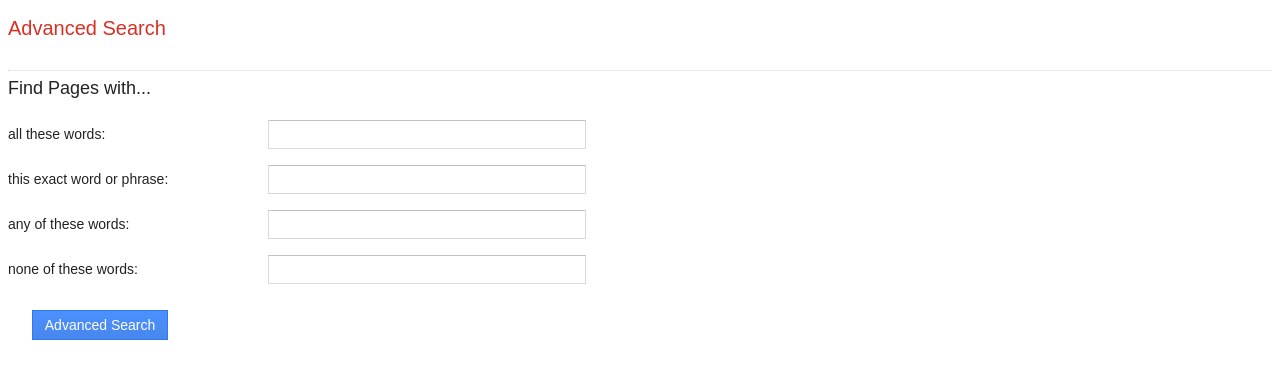
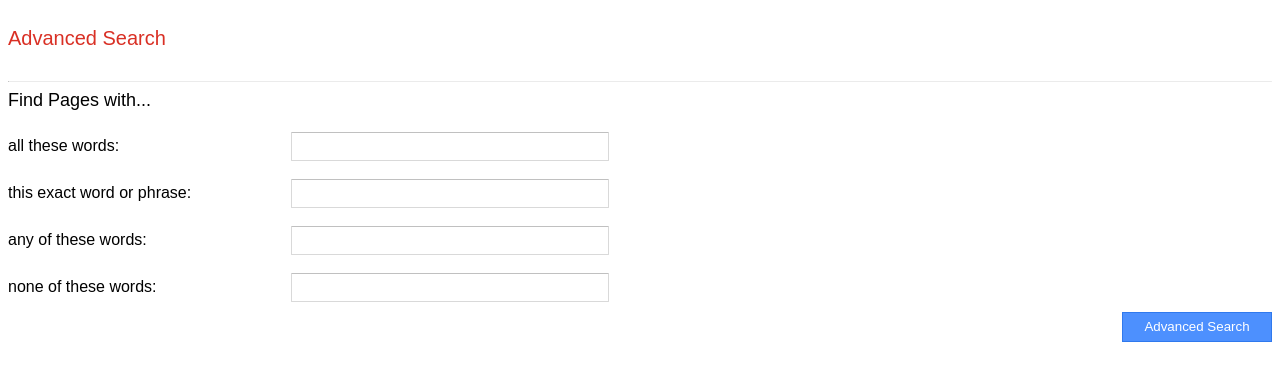
Before and after one commit to Vik70/webproject0, a plain HTML site: page search/advsearch.html in a window 1280 px wide. Shown: the part 71-452 px from the top of the page. Drawn offline with Linux system fonts and the light colour scheme.

Commit message:
temp push

```diff
--- a/search/advsearch.html
+++ b/search/advsearch.html
@@ -2,17 +2,21 @@
 <html lang="en">
     <head>
         <title>Google Advanced Search</title>
-        <link rel="stylesheet" href="style.css">
+        <link rel="stylesheet" href="style.css" />
     </head>
     <body>
-       <br><br><br><br><br>
+        <br /><br /><br /><br /><br />
         <div class="topfont">
-       <label style="margin-left:10px;">Advanced Search</label><br>
+            <label style="margin-left: 10px">Advanced Search</label><br />
         </div>
-       <hr class="solid">
+        <hr class="solid" />
 
         <div class="topleft">
-            <img id="googlelogo2" src="images/googlelogo.png" alt="Google Logo">
+            <img
+                id="googlelogo2"
+                src="images/googlelogo.png"
+                alt="Google Logo"
+            />
         </div>
         <div class="topright">
             <form action="index.html">
@@ -20,27 +24,51 @@
             </form>
         </div>
 
-       <div class="findpages">
-       <span>Find Pages with...</span><br><br>
-      </div>
+        <div class="findpages"><span>Find Pages with...</span><br /><br /></div>
 
         <div class="searchadv">
             <form action="https://google.com/search">
                 <p>
-           <label>all these words:</label><input id="advbox" type="text" name="as_q"><br><br>
+                    <label>all these words:</label
+                    ><input
+                        class="advbox"
+                        type="text"
+                        name="as_q"
+                    /><br /><br />
                 </p>
                 <p>
-            <label>this exact word or phrase:</label><input id="advbox" type="text" name="as_epq"><br><br>
+                    <label>this exact word or phrase:</label
+                    ><input
+                        class="advbox"
+                        type="text"
+                        name="as_epq"
+                    /><br /><br />
                 </p>
                 <p>
-           <label>any of these words:</label> <input id="advbox" type="text" name="q" ><br><br>
+                    <label>any of these words:</label>
+                    <input class="advbox" type="text" name="q" /><br /><br />
                 </p>
                 <p>
-           <label>none of these words:</label><input id="advbox" type="text" name="q"><br><br>
+                    <label>none of these words:</label
+                    ><input class="advbox" type="text" name="q" />
                 </p>
-           <input id="searchbutton2" type="submit" value="Advanced Search">
+                <div
+                    style="
+                        display: flex;
+                        width: 100%;
+                        justify-content: flex-end;
+                        flex-direction: row;
+                    "
+                >
+                    <button
+                        id="searchbutton2"
+                        type="submit"
+                        value="Advanced Search"
+                    >
+                        Advanced Search
+                    </button>
+                </div>
             </form>
         </div>
-
     </body>
 </html>
--- a/search/style.css
+++ b/search/style.css
@@ -13,7 +13,6 @@ body {
 }
 
 form {
-    display: table;
 }
 p {
     display: table-row;
@@ -48,7 +47,7 @@ input {
     border-top: #c0c0c0;
 }
 
-#advbox {
+.advbox {
     margin-left: 100px;
     align-items: left;
     -webkit-border-radius: 1px;
@@ -127,52 +126,12 @@ input {
 
 #searchbutton2 {
     padding: 0 12px;
-    float: right;
     margin: 10px 0;
     user-select: none;
     line-height: 100%;
     height: 30px;
-    min-width: 120px;
-    -webkit-box-shadow: none;
-    -moz-box-shadow: none;
-    box-shadow: none;
+    width: 150px;
     background-color: #4d90fe;
-    background-image: -webkit-linear-gradient(top, #4d90fe, #4787ed);
-    background-image: -moz-linear-gradient(top, #4d90fe, #4787ed);
-    background-image: -ms-linear-gradient(top, #4d90fe, #4787ed);
-    background-image: -o-linear-gradient(top, #4d90fe, #4787ed);
-    background-image: linear-gradient(top, #4d90fe, #4787ed);
     border: 1px solid #3079ed;
     color: #fff;
 }
-input {
-    -webkit-writing-mode: horizontal-tb !important;
-    text-rendering: auto;
-    color: -internal-light-dark(black, white);
-    letter-spacing: normal;
-    word-spacing: normal;
-    text-transform: none;
-    text-indent: 0px;
-    text-shadow: none;
-    display: inline-block;
-    text-align: start;
-    appearance: auto;
-    background-color: -internal-light-dark(rgb(255, 255, 255), rgb(59, 59, 59));
-    -webkit-rtl-ordering: logical;
-    cursor: text;
-    margin: 0em;
-    font: 400 13.3333px Arial;
-    padding: 1px 2px;
-    border-width: 2px;
-    border-style: inset;
-    border-color: -internal-light-dark(rgb(118, 118, 118), rgb(133, 133, 133));
-    border-image: initial;
-}
-
-body,
-input,
-button {
-    font-size: 14px;
-    font-family: arial, sans-serif;
-    color: #222;
-}
```
Lines whose indentation alone changed are shown as unchanged.
